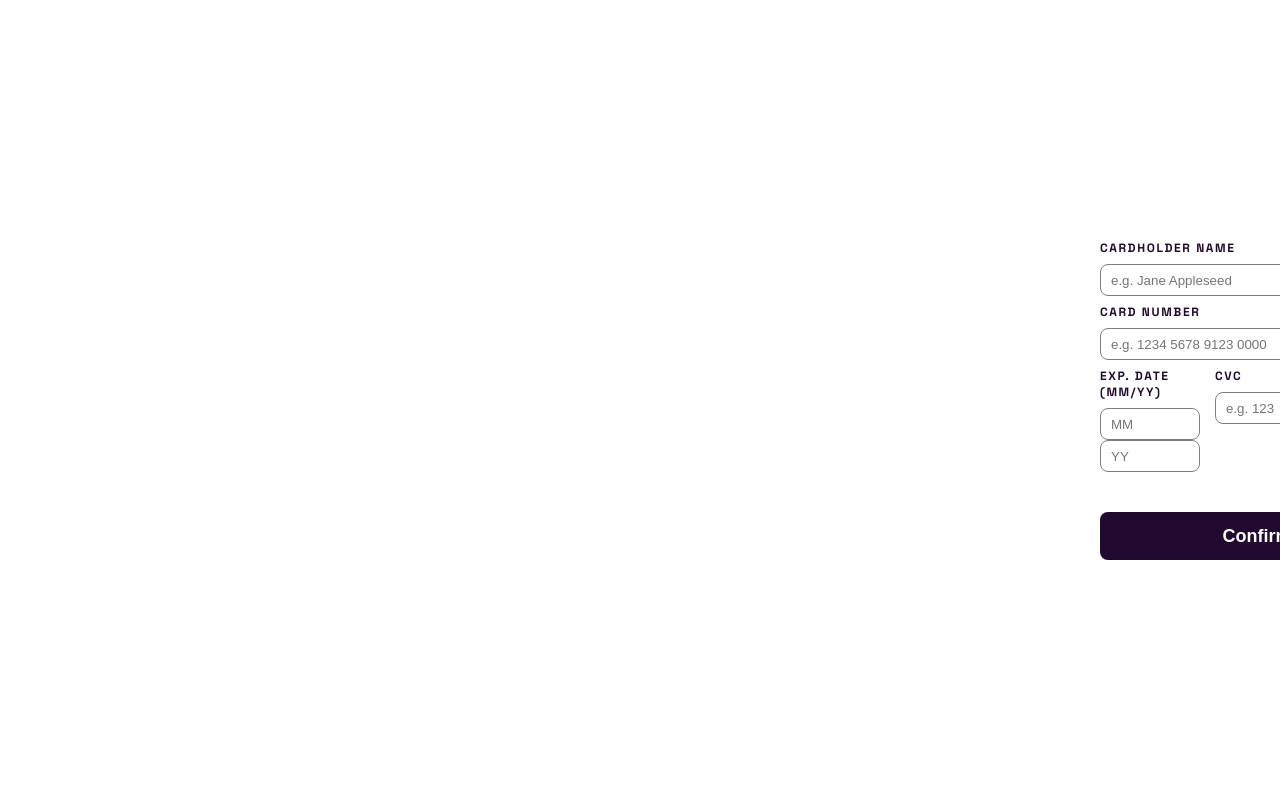
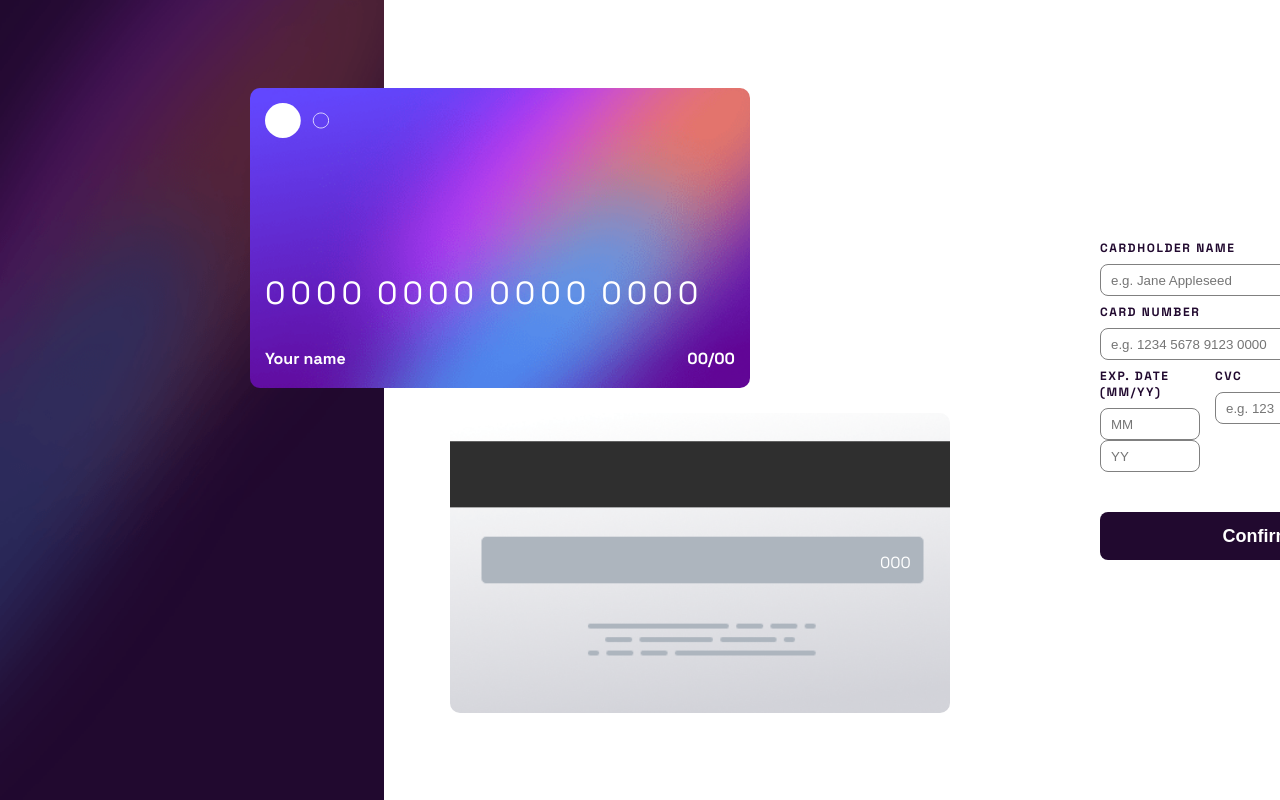
Before and after one commit to brunogoncalvesferreira/interactive-card-details-main, a plain HTML site: page index.html in a window 1280 px wide. Shown: the top 800 px of the page. Drawn offline with Linux system fonts and the light colour scheme; the site is published under a folder, as on GitHub Pages, so addresses that start at the root find nothing.

Commit message:
ajuste nos caminhos das imagens

```diff
--- a/assets/style/CardBack.css
+++ b/assets/style/CardBack.css
@@ -5,7 +5,7 @@
   border-radius: 10px;
   color: #fff;
 
-  background-image: url('/images/bg-card-back.png');
+  background-image: url("../../images/bg-card-back.png");
   background-position: center;
   background-repeat: no-repeat;
   background-size: cover;
--- a/assets/style/CardFront.css
+++ b/assets/style/CardFront.css
@@ -7,7 +7,7 @@
 }
 
 #CardFront {
-  background-image: url('/images/bg-card-front.png');
+  background-image: url("../../images/bg-card-front.png");
 
   background-position: center;
   background-repeat: no-repeat;
--- a/assets/style/reset.css
+++ b/assets/style/reset.css
@@ -10,7 +10,7 @@ body {
   justify-content: center;
   height: 100vh;
 
-  background-image: url('/images/bg-main-desktop.png');
+  background-image: url("../../images/bg-main-desktop.png");
   background-size: 30% 100%;
   background-position: left;
   background-repeat: no-repeat;
@@ -25,7 +25,7 @@ body {
 
   padding: 250px;
 
-  font-family: 'Space Grotesk';
+  font-family: "Space Grotesk";
 }
 
 input::-webkit-outer-spin-button,
```
